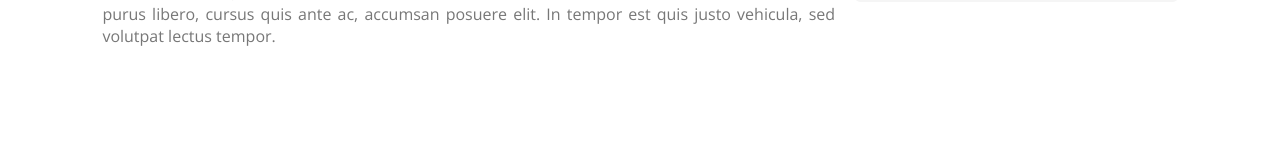
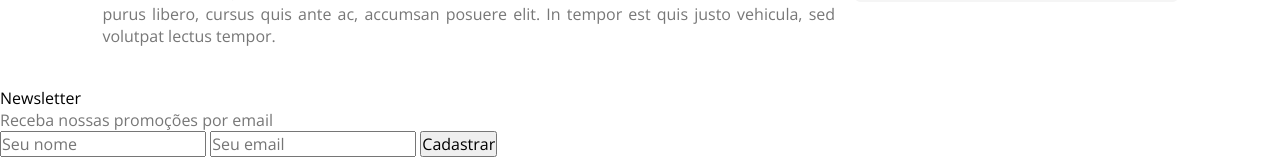
Before and after one commit to f-nely/nodeshop, a plain HTML site: page nodeshop/index.html in a window 1280 px wide. Shown: the part 763-920 px from the top of the page. Before the commit the page ends 850 px from the top, so only its background shows below. Drawn offline with nearby package versions, Linux system fonts and the light colour scheme.

Commit message:
Construindo newsletter

```diff
--- a/nodeshop/index.html
+++ b/nodeshop/index.html
@@ -72,6 +72,15 @@
             </ul>
         </aside>
     </main>
+    <section class="newsletter">
+        <h3>Newsletter</h3>
+        <p>Receba nossas promoções por email</p>
+        <form method="POST">
+            <input type="text" name="nome" placeholder="Seu nome">
+            <input type="email" name="email" placeholder="Seu email">
+            <button>Cadastrar</button>
+        </form>
+    </section>
 </body>
 
 </html>
```
